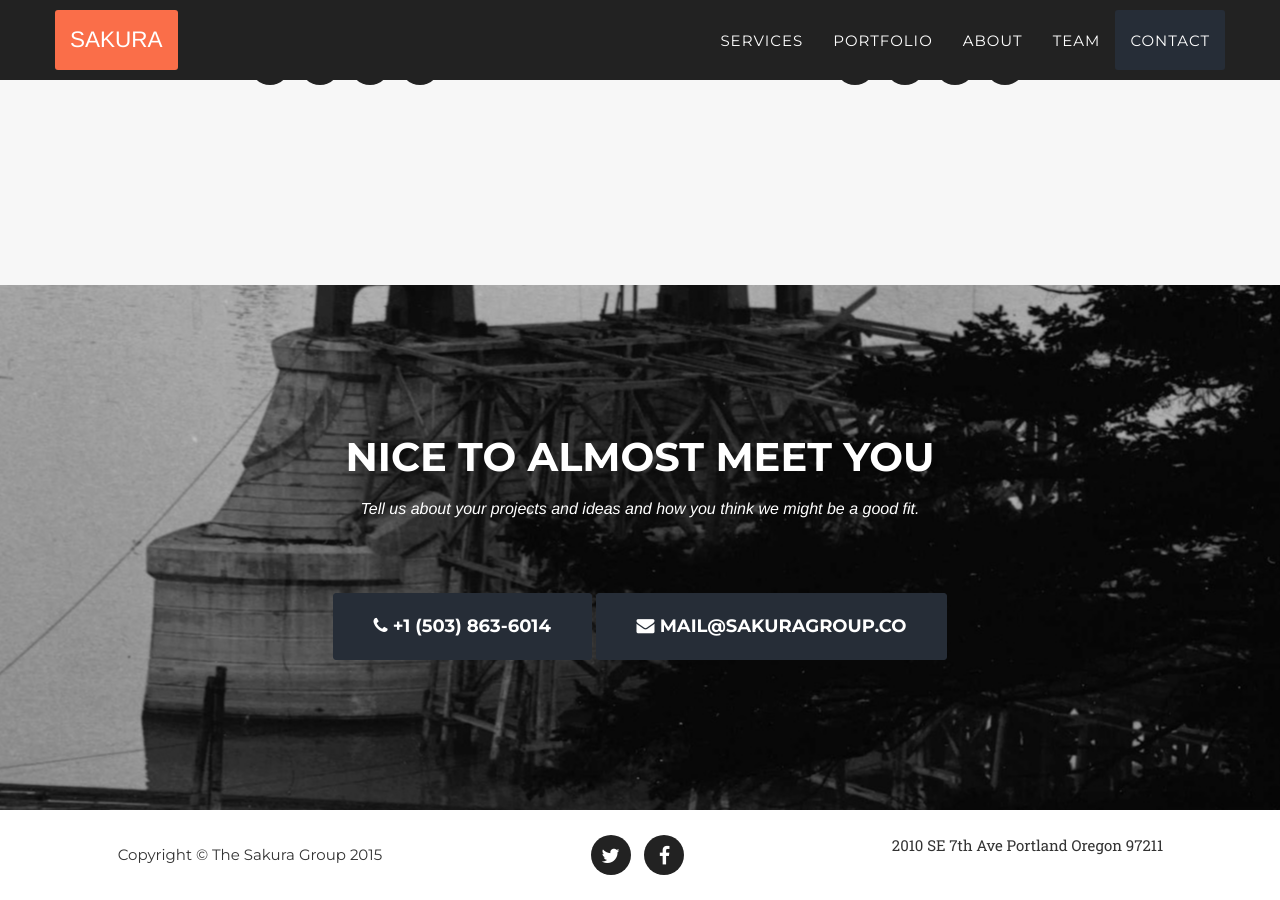
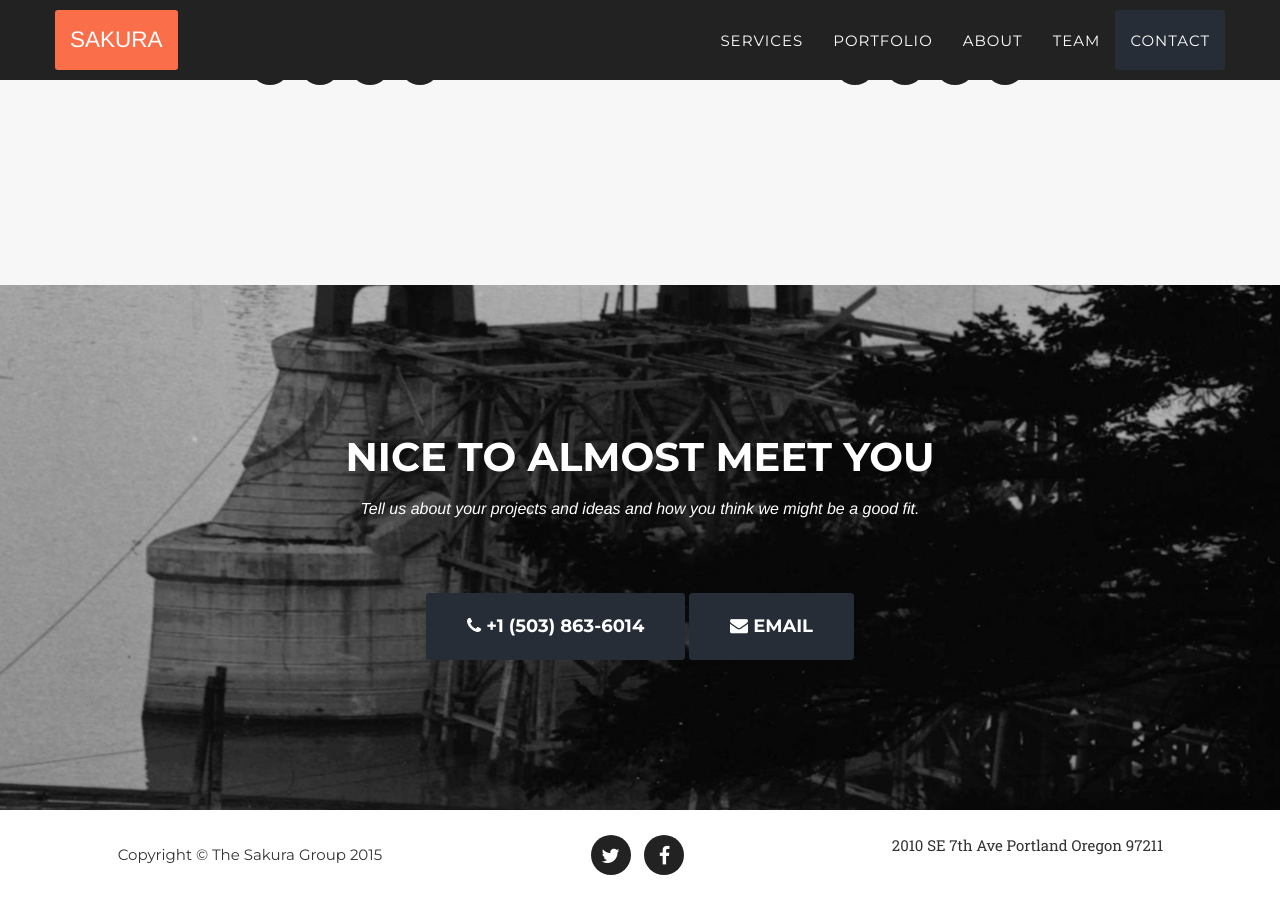
Before and after one commit to whaleen/sakuragroup.co, a Jekyll site: the page built from index.html, in a window 1280 px wide and 900 px high, scrolled down 5470 px. Built offline with Jekyll 4.4.1, drawn with Linux system fonts in a browser that asks for light colours; some web fonts are replaced.

Commit message:
email button too imposing

```diff
--- a/_includes/contact.html
+++ b/_includes/contact.html
@@ -10,7 +10,7 @@
                 <div class="col-lg-12 text-center">
 
                 <a href="tel:15038636014" class="btn btn-xl"><i class="fa fa-phone"></i> +1 (503) 863-6014</a>
-                <a href="mailto:contact@sakuragroup.co" class="btn btn-xl"><i class="fa fa-envelope"></i> mail@sakuragroup.co</a>
+                <a href="mailto:contact@sakuragroup.co" class="btn btn-xl"><i class="fa fa-envelope"></i> Email</a>
                 </div>
             </div>
         </div>
```
